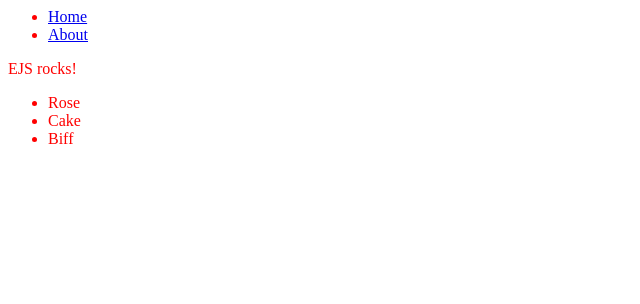
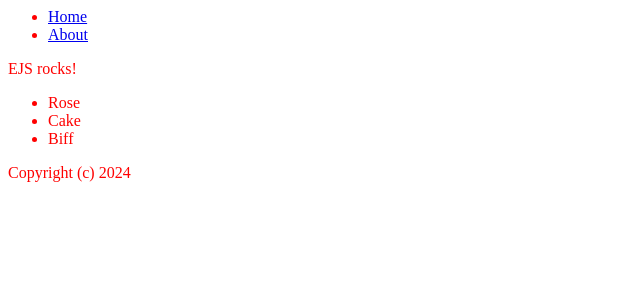
Before and after one commit to ellnix/theodinproject_nodejs, a Node server app: page / in a window 1280 px wide. Shown: the top 304 px of the page, without its empty margins (0-640 px from the left). Run offline with Node 20, Linux system fonts and the light colour scheme.

Commit message:
Add a footer to whole site

```diff
--- a/ejs_intro/views/about.ejs
+++ b/ejs_intro/views/about.ejs
@@ -12,4 +12,5 @@
       Email <a href="mailto:<%= email %>"><%= email %></a>
     </section>
   </body>
+  <%- include('footer') %>
 </html>
--- /dev/null
+++ b/ejs_intro/views/footer.ejs
@@ -0,0 +1,3 @@
+<footer>
+  <p>Copyright (c) 2024</p>
+</footer>
--- a/ejs_intro/views/index.ejs
+++ b/ejs_intro/views/index.ejs
@@ -12,5 +12,6 @@
         <%- include('users/user', {user}) %>
       <% }) %>
     </ul>
+    <%- include('footer') %>
   </body>
 </html>
```
